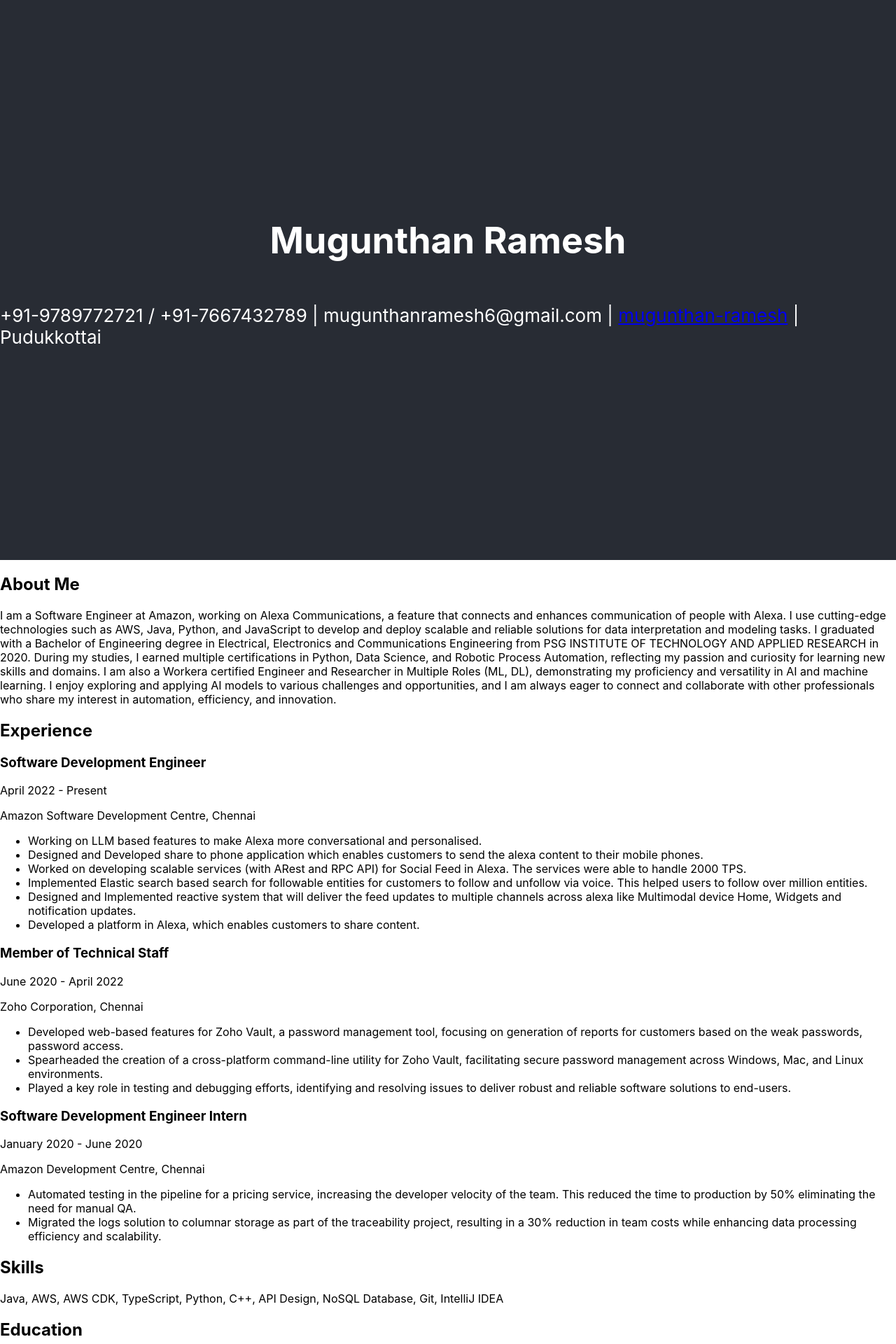
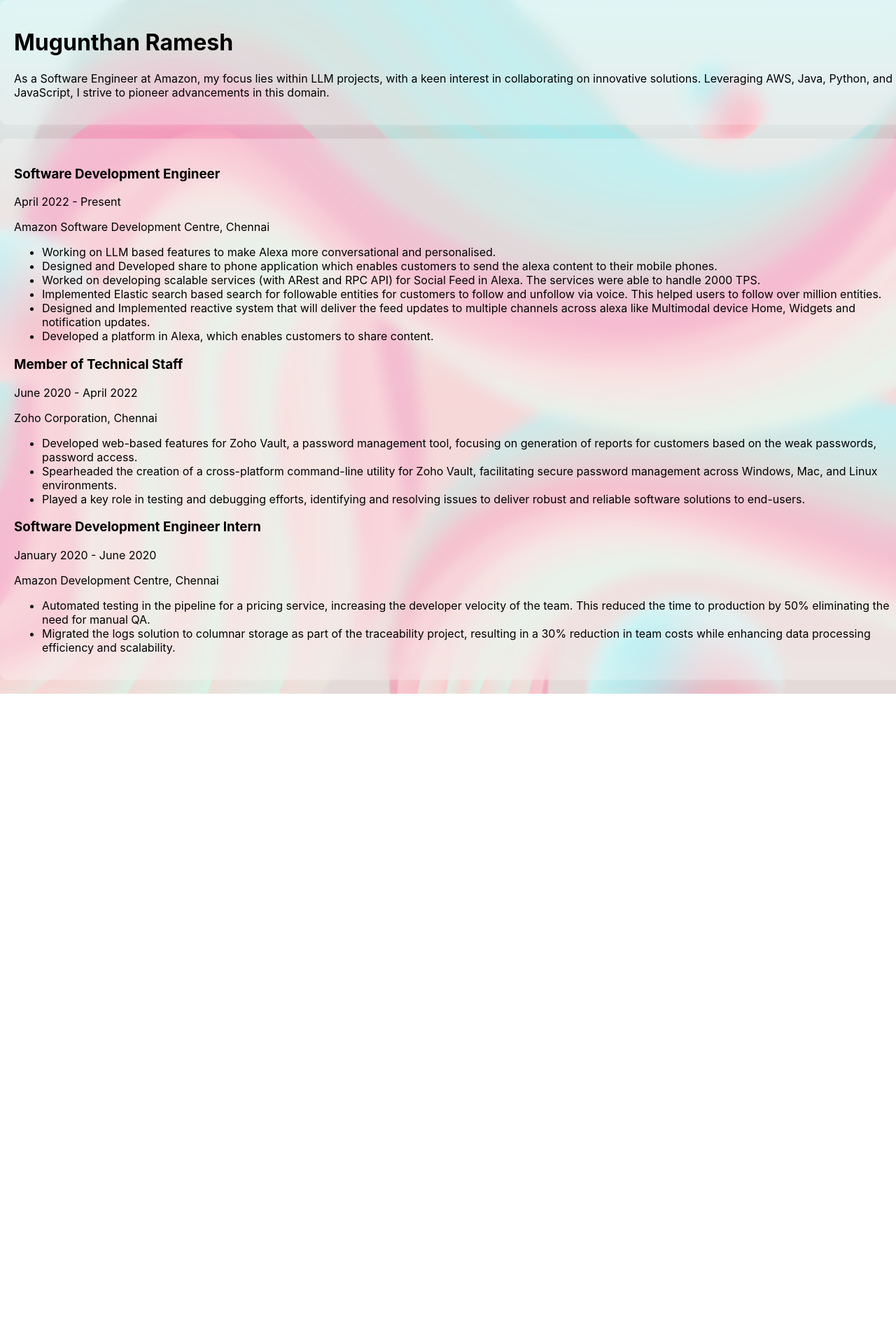
Before and after one commit to mugunthanramesh/mugunthanramesh.github.io, a React (Create React App) app: page / in a window 1280 px wide. Shown: the top 1920 px of the page at 70% size. After the commit the page ends 991 px from the top, so only its background shows below. Built offline with nearby package versions, Linux system fonts and the light colour scheme.

Commit message:
updating to glass website

```diff
--- a/package.json
+++ b/package.json
@@ -11,6 +11,7 @@
     "react": "^18.2.0",
     "react-dom": "^18.2.0",
     "react-scripts": "5.0.1",
+    "styled-components": "^6.1.8",
     "web-vitals": "^2.1.4"
   },
   "scripts": {
--- a/src/App.css
+++ b/src/App.css
@@ -14,6 +14,21 @@
   color: white;
 }
 
+/* Media query for mobile devices */
+@media only screen and (max-width: 600px) {
+  .App-header {
+    padding: 20px; /* Add padding for better spacing on mobile */
+    text-align: center; /* Center align text on mobile */
+  }
+  .contact-details {
+    line-height: 1.2; /* Adjust line height for less space between lines */
+  }
+
+  .contact-details a {
+    display: block; /* Display the LinkedIn link as a block to separate it */
+    margin-top: 5px; /* Add some space between each line */
+  }
+}
 
 .App-logo {
   height: 40vmin;
@@ -49,3 +64,11 @@
     transform: rotate(360deg);
   }
 }
+
+.intro-style {
+  width: calc(100% - 70px);
+}
+
+.experience-style {
+
+}
--- a/src/App.js
+++ b/src/App.js
@@ -1,55 +1,64 @@
-// src/App.js
 import React from 'react';
-import './App.css';
-import Experience from "./components/experience";
-import Intro from "./components/intro";
-import Skills from "./components/skills";
-import Education from "./components/education";
-import Projects from "./components/projects";
-import Certifications from "./components/certification";
+import styled, { keyframes } from 'styled-components';
+import Intro from "./components/personal/intro";
+import backgroundImage from "./resource/background.jpg"
+import Experience from "./components/personal/experience";
 
-const App = () => {
-  return (
-      <div className="App">
-        <header className="App-header">
-          <h1>Mugunthan Ramesh</h1>
-          <div className="contact-details">
-            <p className="contact-details">
-              +91-9789772721 / +91-7667432789 | mugunthanramesh6@gmail.com | <a href="https://www.linkedin.com/in/mugunthan-ramesh">mugunthan-ramesh</a> | Pudukkottai
-            </p>
-          </div>
-        </header>
-        <section id="about">
-          <h2>About Me</h2>
-          <Intro/>
-        </section>
+const glassAnimation = keyframes`
+  0% {
+    background-position: 0% 50%;
+  }
+  50% {
+    background-position: 100% 50%;
+  }
+  100% {
+    background-position: 0% 50%;
+  }
+`;
 
-        <section id="experience">
-          <h2>Experience</h2>
-          <Experience/>
-        </section>
+const Container = styled.div`
+  background: url(${backgroundImage});
+  background-size: cover;
+  background-position: center;
+  animation: ${glassAnimation} 15s ease infinite;
+  width: 100%;
+  min-height: 100vh;
+  position: relative;
+  overflow: auto; /* Enable scrolling */
+  display: flex;
+  flex-direction: column; /* Stack items vertically */
+  align-items: center; /* Center items horizontally */
+`;
 
-        <section id="skills">
-          <h2>Skills</h2>
-          <Skills/>
-        </section>
+const GlassContainer = styled.div`
+  background: rgba(255, 255, 255, 0.3);
+  border-radius: 10px;
+  padding: 20px;
+  width: 100%; /* Use the whole width of the screen */
+  margin-bottom: 20px; /* Add margin to create space between containers */
+  box-shadow: 0 4px 6px rgba(255, 255, 255, 0.1);
+  backdrop-filter: blur(10px);
+`;
 
-        <section id="education">
-          <h2>Education</h2>
-          <Education/>
-        </section>
-
-        <section id="projects">
-          <h2>Academic Projects</h2>
-          <Projects/>
-        </section>
-
-        <section id="certifications">
-          <h2>Certifications</h2>
-          <Certifications/>
-        </section>
-      </div>
-  );
+function GlassyWebsite() {
+    return (
+        <div>
+            <Container>
+                <div>
+                    <GlassContainer className="intro-style">
+                        <h1>Mugunthan Ramesh</h1>
+                        <Intro/>
+                    </GlassContainer>
+                </div>
+                <div>
+                    <GlassContainer className="intro-style">
+                        <Experience/>
+                    </GlassContainer>
+                </div>
+                {/* Add more GlassContainer components as needed */}
+            </Container>
+        </div>
+    );
 }
 
-export default App;
+export default GlassyWebsite;
--- a/src/components/intro.js
+++ /dev/null
@@ -1,11 +0,0 @@
-import React from 'react';
-
-function Intro() {
-    return (
-        <section id="introduction">
-            <p>I am a Software Engineer at Amazon, working on Alexa Communications, a feature that connects and enhances communication of people with Alexa. I use cutting-edge technologies such as AWS, Java, Python, and JavaScript to develop and deploy scalable and reliable solutions for data interpretation and modeling tasks. I graduated with a Bachelor of Engineering degree in Electrical, Electronics and Communications Engineering from PSG INSTITUTE OF TECHNOLOGY AND APPLIED RESEARCH in 2020. During my studies, I earned multiple certifications in Python, Data Science, and Robotic Process Automation, reflecting my passion and curiosity for learning new skills and domains. I am also a Workera certified Engineer and Researcher in Multiple Roles (ML, DL), demonstrating my proficiency and versatility in AI and machine learning. I enjoy exploring and applying AI models to various challenges and opportunities, and I am always eager to connect and collaborate with other professionals who share my interest in automation, efficiency, and innovation.</p>
-        </section>
-);
-}
-
-export default Intro;
--- /dev/null
+++ b/src/components/personal/intro.js
@@ -0,0 +1,11 @@
+import React from 'react';
+
+function Intro() {
+    return (
+        <section id="introduction">
+            <p>As a Software Engineer at Amazon, my focus lies within LLM projects, with a keen interest in collaborating on innovative solutions. Leveraging AWS, Java, Python, and JavaScript, I strive to pioneer advancements in this domain.</p>
+        </section>
+);
+}
+
+export default Intro;
```
Also changed, not shown: src/components/personal/contact-details.js (added, +22 -0 lines), src/components/personal/certification.js (renamed from src/components/certification.js), src/components/personal/education.js (renamed from src/components/education.js), src/components/personal/experience.js (renamed from src/components/experience.js), src/components/personal/projects.js (renamed from src/components/projects.js), src/components/personal/skills.js (renamed from src/components/skills.js), src/resource/background.jpg (added).
